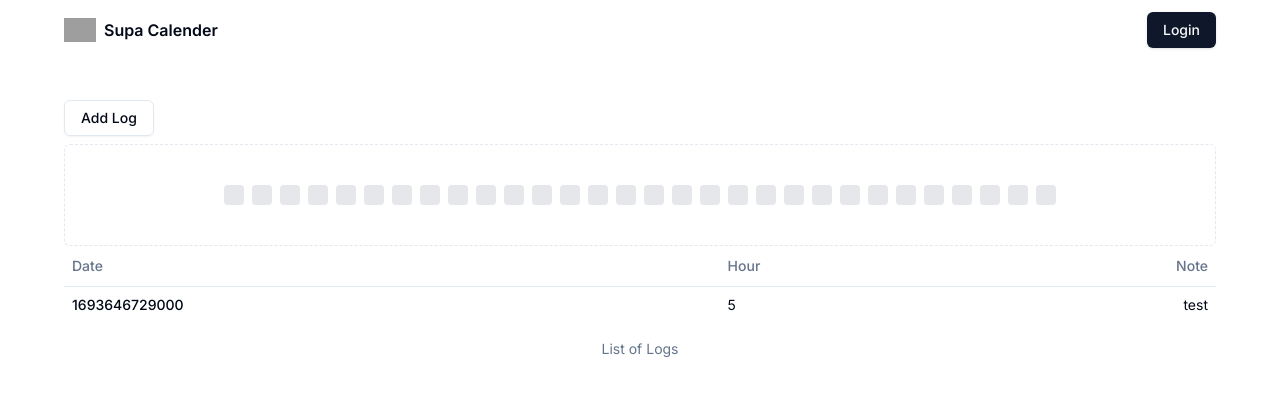
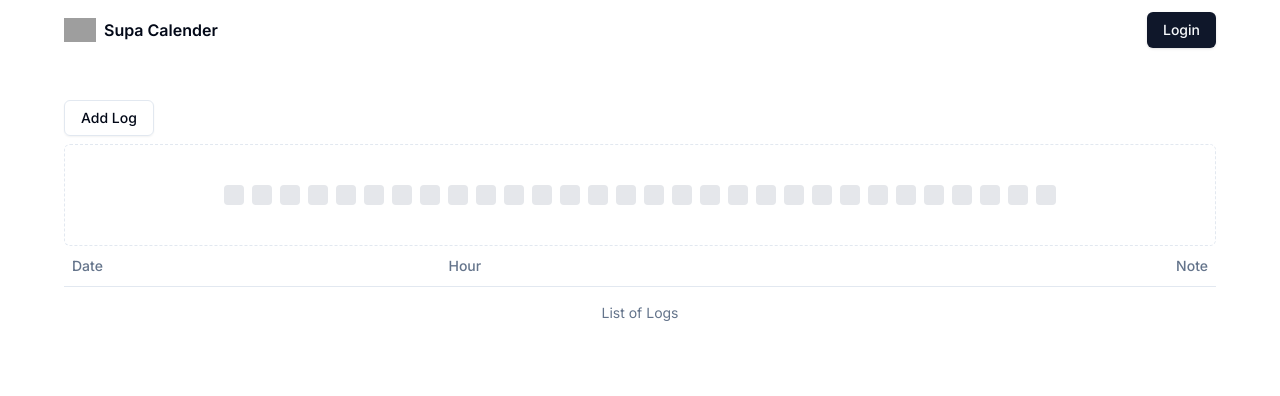
Before and after one commit to Alapottra-troj1n/supabase-nextjs-app, a Next.js app: page / in a window 1280 px wide. Shown: the top 396 px of the page. Built offline with nearby package versions, Linux system fonts and the light colour scheme; grey boxes are pictures that could not be loaded.

Commit message:
added table functionality

```diff
--- a/src/components/Log.tsx
+++ b/src/components/Log.tsx
@@ -1,3 +1,4 @@
+'use client'
 import {
   Table,
   TableBody,
@@ -7,18 +8,15 @@ import {
   TableHeader,
   TableRow,
 } from "@/components/ui/table"
-
-  const invoices = [
-    {
-    date: Date.now(),
-    hour: 5,
-    note: 'test'
-    },
+import { useLogStore } from "@/store"
 
 
-  ]
 
 export function Log() {
+
+  const logs = useLogStore(state => state.logs);
+
+
   return (
     <Table>
       <TableCaption>List of Logs</TableCaption>
@@ -30,13 +28,20 @@ import {
         </TableRow>
       </TableHeader>
       <TableBody>
-          {invoices.map((invoice,index) => (
-            <TableRow key={index}>
-              <TableCell className="font-medium">{invoice.date}</TableCell>
-              <TableCell>{invoice.hour}</TableCell>
-              <TableCell className="text-right">{invoice.note}</TableCell>
-            </TableRow>
-          ))}
+
+        {
+          Object.keys(logs).map((key) => {
+            const log = logs[key];
+
+            return (<TableRow key={key}>
+              <TableCell className="font-medium">{log.date.toDateString()}</TableCell>
+              <TableCell>{log.hour}</TableCell>
+              <TableCell className="text-right">{log.note}</TableCell>
+            </TableRow>)
+          })
+        }
+
+
       </TableBody>
     </Table>
   )
```
Lines whose indentation alone changed are shown as unchanged.
